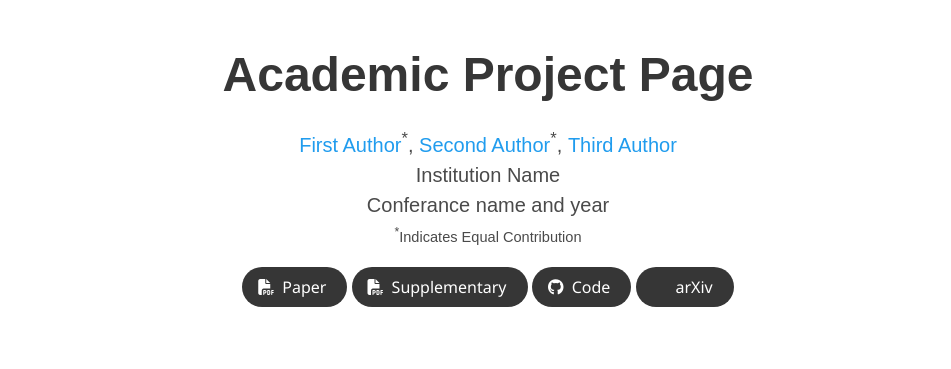
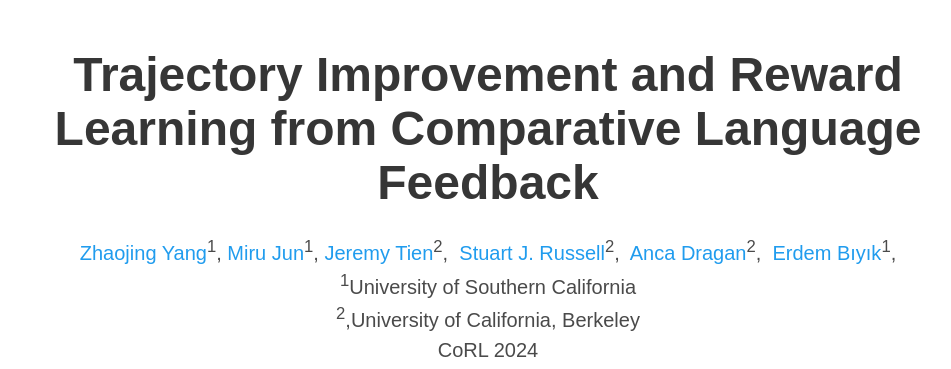
Before and after one commit to USC-Lira/comparative-language-feedback, a plain HTML site: page index.html in a window 1280 px wide. Shown: the top 369 px of the page, without its empty margins (152-1103 px from the left). Drawn offline with nearby package versions, Linux system fonts and the light colour scheme; grey boxes are pictures that could not be loaded; some icons are missing; a web font is replaced by a local one.

Commit message:
:sparkles: Small edits to title and abstract

```diff
--- a/index.html
+++ b/index.html
@@ -1,17 +1,18 @@
 <!DOCTYPE html>
 <html>
+
 <head>
   <meta charset="utf-8">
   <!-- Meta tags for social media banners, these should be filled in appropriatly as they are your "business card" -->
   <!-- Replace the content tag with appropriate information -->
   <meta name="description" content="DESCRIPTION META TAG">
-  <meta property="og:title" content="SOCIAL MEDIA TITLE TAG"/>
-  <meta property="og:description" content="SOCIAL MEDIA DESCRIPTION TAG TAG"/>
-  <meta property="og:url" content="URL OF THE WEBSITE"/>
+  <meta property="og:title" content="SOCIAL MEDIA TITLE TAG" />
+  <meta property="og:description" content="SOCIAL MEDIA DESCRIPTION TAG TAG" />
+  <meta property="og:url" content="URL OF THE WEBSITE" />
   <!-- Path to banner image, should be in the path listed below. Optimal dimenssions are 1200X630-->
   <meta property="og:image" content="static/image/your_banner_image.png" />
-  <meta property="og:image:width" content="1200"/>
-  <meta property="og:image:height" content="630"/>
+  <meta property="og:image:width" content="1200" />
+  <meta property="og:image:height" content="630" />
 
 
   <meta name="twitter:title" content="TWITTER BANNER TITLE META TAG">
@@ -24,17 +25,15 @@
   <meta name="viewport" content="width=device-width, initial-scale=1">
 
 
-  <title>Academic Project Page</title>
+  <title>Trajectory Improvement and Reward Learning from Comparative Language Feedback</title>
   <link rel="icon" type="image/x-icon" href="static/images/favicon.ico">
-  <link href="https://fonts.googleapis.com/css?family=Google+Sans|Noto+Sans|Castoro"
-  rel="stylesheet">
+  <link href="https://fonts.googleapis.com/css?family=Google+Sans|Noto+Sans|Castoro" rel="stylesheet">
 
   <link rel="stylesheet" href="static/css/bulma.min.css">
   <link rel="stylesheet" href="static/css/bulma-carousel.min.css">
   <link rel="stylesheet" href="static/css/bulma-slider.min.css">
   <link rel="stylesheet" href="static/css/fontawesome.all.min.css">
-  <link rel="stylesheet"
-  href="https://cdn.jsdelivr.net/gh/jpswalsh/academicons@1/css/academicons.min.css">
+  <link rel="stylesheet" href="https://cdn.jsdelivr.net/gh/jpswalsh/academicons@1/css/academicons.min.css">
   <link rel="stylesheet" href="static/css/index.css">
 
   <script src="https://ajax.googleapis.com/ajax/libs/jquery/3.5.1/jquery.min.js"></script>
@@ -44,6 +43,7 @@
   <script src="static/js/bulma-slider.min.js"></script>
   <script src="static/js/index.js"></script>
 </head>
+
 <body>
 
 
@@ -52,21 +52,31 @@
       <div class="container is-max-desktop">
         <div class="columns is-centered">
           <div class="column has-text-centered">
-            <h1 class="title is-1 publication-title">Academic Project Page</h1>
+            <h1 class="title is-1 publication-title">Trajectory Improvement and Reward Learning from Comparative
+              Language Feedback</h1>
             <div class="is-size-5 publication-authors">
               <!-- Paper authors -->
               <span class="author-block">
-                <a href="FIRST AUTHOR PERSONAL LINK" target="_blank">First Author</a><sup>*</sup>,</span>
+                <a href="FIRST AUTHOR PERSONAL LINK" target="_blank">Zhaojing Yang</a><sup>1</sup>,</span>
               <span class="author-block">
-                  <a href="SECOND AUTHOR PERSONAL LINK" target="_blank">Second Author</a><sup>*</sup>,</span>
+                <a href="SECOND AUTHOR PERSONAL LINK" target="_blank">Miru Jun</a><sup>1</sup>,</span>
               <span class="author-block">
-                    <a href="THIRD AUTHOR PERSONAL LINK" target="_blank">Third Author</a>
+                <a href="THIRD AUTHOR PERSONAL LINK" target="_blank">Jeremy Tien</a><sup>2</sup>,
+              </span>
+              <span class="author-block"></span>
+                <a href="THIRD AUTHOR PERSONAL LINK" target="_blank">Stuart J. Russell</a><sup>2</sup>,
+              </span>
+              <span class="author-block"></span>
+                <a href="THIRD AUTHOR PERSONAL LINK" target="_blank">Anca Dragan</a><sup>2</sup>,
+              </span>
+              <span class="author-block"></span>
+                <a href="THIRD AUTHOR PERSONAL LINK" target="_blank">Erdem B&#305;y&#305;k</a><sup>1</sup>,
               </span>
             </div>
 
             <div class="is-size-5 publication-authors">
-                    <span class="author-block">Institution Name<br>Conferance name and year</span>
-                    <span class="eql-cntrb"><small><br><sup>*</sup>Indicates Equal Contribution</small></span>
+              <span class="author-block"><sup>1</sup>University of Southern California<br><sup>2</sup>,University of California, Berkeley<br>CoRL 2024</span>
+              <!-- <span class="eql-cntrb"><small><br><sup>*</sup>Indicates Equal Contribution</small></span> -->
             </div>
 
             <div class="column has-text-centered">
@@ -95,7 +105,7 @@
 
                 <!-- Github link -->
                 <span class="link-block">
-                    <a href="https://github.com/YOUR REPO HERE" target="_blank"
+                  <a href="https://github.com/USC-Lira/language-preference-learning" target="_blank"
                     class="external-link button is-normal is-rounded is-dark">
                     <span class="icon">
                       <i class="fab fa-github"></i>
@@ -129,11 +139,11 @@
       <div class="hero-body">
         <video poster="" id="tree" autoplay controls muted loop height="100%">
           <!-- Your video here -->
-        <source src="static/videos/banner_video.mp4"
-        type="video/mp4">
+          <source src="static/videos/banner_video.mp4" type="video/mp4">
         </video>
         <h2 class="subtitle has-text-centered">
-        Aliquam vitae elit ullamcorper tellus egestas pellentesque. Ut lacus tellus, maximus vel lectus at, placerat pretium mi. Maecenas dignissim tincidunt vestibulum. Sed consequat hendrerit nisl ut maximus.
+          Aliquam vitae elit ullamcorper tellus egestas pellentesque. Ut lacus tellus, maximus vel lectus at, placerat
+          pretium mi. Maecenas dignissim tincidunt vestibulum. Sed consequat hendrerit nisl ut maximus.
         </h2>
       </div>
     </div>
@@ -148,7 +158,7 @@
           <h2 class="title is-3">Abstract</h2>
           <div class="content has-text-justified">
             <p>
-            Lorem ipsum dolor sit amet, consectetur adipiscing elit. Proin ullamcorper tellus sed ante aliquam tempus. Etiam porttitor urna feugiat nibh elementum, et tempor dolor mattis. Donec accumsan enim augue, a vulputate nisi sodales sit amet. Proin bibendum ex eget mauris cursus euismod nec et nibh. Maecenas ac gravida ante, nec cursus dui. Vivamus purus nibh, placerat ac purus eget, sagittis vestibulum metus. Sed vestibulum bibendum lectus gravida commodo. Pellentesque auctor leo vitae sagittis suscipit.
+              Learning from human feedback has gained traction in fields like robotics and natural language processing in recent years. While prior works mostly rely on human feedback in the form of comparisons, language is a prefer- able modality that provides more informative insights into user preferences. In this work, we aim to incorporate comparative language feedback to iteratively improve robot trajectories and to learn reward functions that encode human preferences. To achieve this goal, we learn a shared latent space that integrates trajectory data and language feedback, and subsequently leverage the learned latent space to improve trajectories and learn human preferences. To the best of our knowledge, we are the first to incorporate comparative language feedback into reward learning. Our simulation experiments demonstrate the effectiveness of the learned latent space and the success of our learning algorithms. We also conduct human subject stud- ies that show our reward learning algorithm achieves a 23.94% higher subjective score on average and is 11.34% more time-efficient compared to preference-based reward learning, underscoring the superior performance of our method.
             </p>
           </div>
         </div>
@@ -165,28 +175,28 @@
         <div id="results-carousel" class="carousel results-carousel">
           <div class="item">
             <!-- Your image here -->
-        <img src="static/images/carousel1.jpg" alt="MY ALT TEXT"/>
+            <img src="static/images/carousel1.jpg" alt="MY ALT TEXT" />
             <h2 class="subtitle has-text-centered">
               First image description.
             </h2>
           </div>
           <div class="item">
             <!-- Your image here -->
-        <img src="static/images/carousel2.jpg" alt="MY ALT TEXT"/>
+            <img src="static/images/carousel2.jpg" alt="MY ALT TEXT" />
             <h2 class="subtitle has-text-centered">
               Second image description.
             </h2>
           </div>
           <div class="item">
             <!-- Your image here -->
-        <img src="static/images/carousel3.jpg" alt="MY ALT TEXT"/>
+            <img src="static/images/carousel3.jpg" alt="MY ALT TEXT" />
             <h2 class="subtitle has-text-centered">
               Third image description.
             </h2>
           </div>
           <div class="item">
             <!-- Your image here -->
-      <img src="static/images/carousel4.jpg" alt="MY ALT TEXT"/>
+            <img src="static/images/carousel4.jpg" alt="MY ALT TEXT" />
             <h2 class="subtitle has-text-centered">
               Fourth image description.
             </h2>
@@ -211,7 +221,8 @@
 
             <div class="publication-video">
               <!-- Youtube embed code here -->
-            <iframe src="https://www.youtube.com/embed/JkaxUblCGz0" frameborder="0" allow="autoplay; encrypted-media" allowfullscreen></iframe>
+              <iframe src="https://www.youtube.com/embed/JkaxUblCGz0" frameborder="0" allow="autoplay; encrypted-media"
+                allowfullscreen></iframe>
             </div>
           </div>
         </div>
@@ -230,22 +241,19 @@
           <div class="item item-video1">
             <video poster="" id="video1" autoplay controls muted loop height="100%">
               <!-- Your video file here -->
-            <source src="static/videos/carousel1.mp4"
-            type="video/mp4">
+              <source src="static/videos/carousel1.mp4" type="video/mp4">
             </video>
           </div>
           <div class="item item-video2">
             <video poster="" id="video2" autoplay controls muted loop height="100%">
               <!-- Your video file here -->
-            <source src="static/videos/carousel2.mp4"
-            type="video/mp4">
+              <source src="static/videos/carousel2.mp4" type="video/mp4">
             </video>
           </div>
           <div class="item item-video3">
             <video poster="" id="video3" autoplay controls muted loop height="100%">\
               <!-- Your video file here -->
-            <source src="static/videos/carousel3.mp4"
-            type="video/mp4">
+              <source src="static/videos/carousel3.mp4" type="video/mp4">
             </video>
           </div>
         </div>
@@ -265,7 +273,7 @@
       <div class="container">
         <h2 class="title">Poster</h2>
 
-      <iframe  src="static/pdfs/sample.pdf" width="100%" height="550">
+        <iframe src="static/pdfs/sample.pdf" width="100%" height="550">
         </iframe>
 
       </div>
@@ -291,8 +299,12 @@
           <div class="content">
 
             <p>
-            This page was built using the <a href="https://github.com/eliahuhorwitz/Academic-project-page-template" target="_blank">Academic Project Page Template</a> which was adopted from the <a href="https://nerfies.github.io" target="_blank">Nerfies</a> project page.
-            You are free to borrow the source code of this website, we just ask that you link back to this page in the footer. <br> This website is licensed under a <a rel="license"  href="http://creativecommons.org/licenses/by-sa/4.0/" target="_blank">Creative
+              This page was built using the <a href="https://github.com/eliahuhorwitz/Academic-project-page-template"
+                target="_blank">Academic Project Page Template</a> which was adopted from the <a
+                href="https://nerfies.github.io" target="_blank">Nerfies</a> project page.
+              You are free to borrow the source code of this website, we just ask that you link back to this page in the
+              footer. <br> This website is licensed under a <a rel="license"
+                href="http://creativecommons.org/licenses/by-sa/4.0/" target="_blank">Creative
                 Commons Attribution-ShareAlike 4.0 International License</a>.
             </p>
 
@@ -309,4 +321,5 @@
   <!-- End of Statcounter Code -->
 
 </body>
+
 </html>
```
Lines whose indentation alone changed are shown as unchanged.
